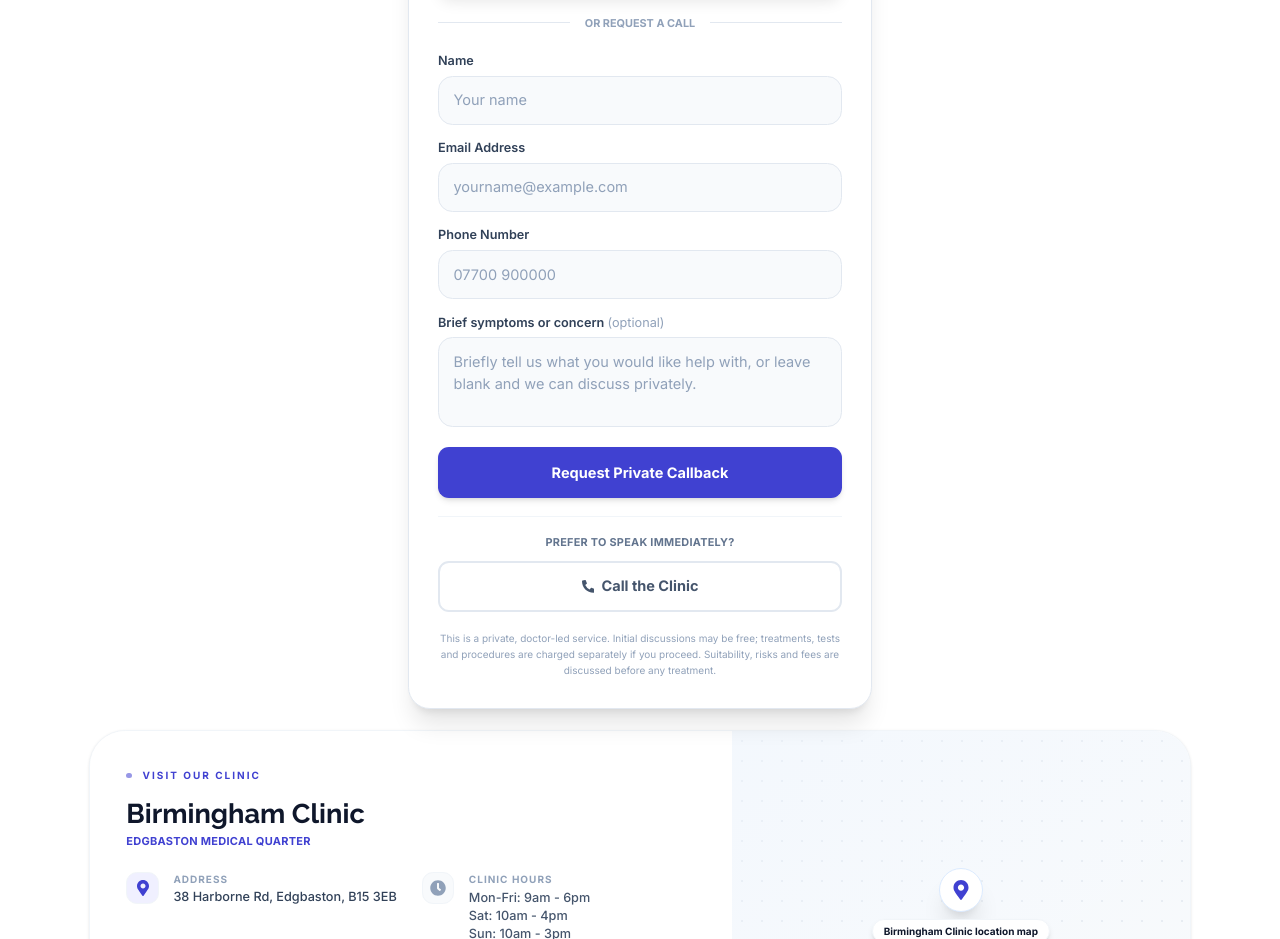
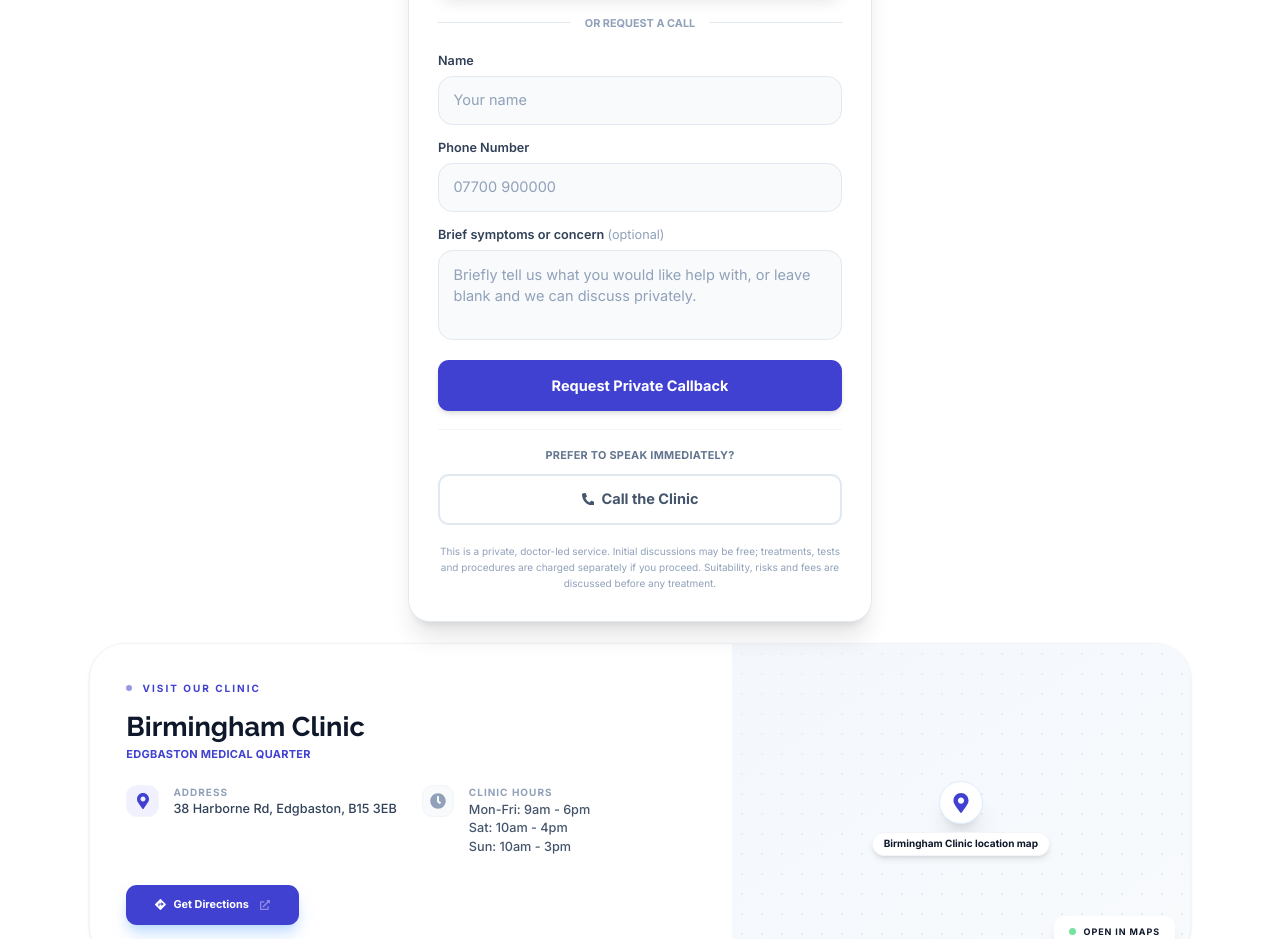
Before and after one commit to binithekid/Healing-PRP-Clinics-Preview, a Next.js app: page /birmingham/erectile-dysfunction-treatment in a window 1280 px wide. Shown: the part 4060-4999 px from the top of the page. Built offline with nearby package versions, Linux system fonts and the light colour scheme.

Commit message:
Remove email field and update email handling

```diff
--- a/src/components/GoogleAdsLeadForm.tsx
+++ b/src/components/GoogleAdsLeadForm.tsx
@@ -18,7 +18,6 @@ export default function GoogleAdsLeadForm({
   conversionLabel,
 }: GoogleAdsLeadFormProps) {
   const [name, setName] = useState("");
-  const [email, setEmail] = useState("");
   const [phone, setPhone] = useState("");
   const [concern, setConcern] = useState("");
   const [isSubmitting, setIsSubmitting] = useState(false);
@@ -28,7 +27,7 @@ export default function GoogleAdsLeadForm({
   const CLINIC_PHONE_NUMBER = "07990364147";
   const CLINIC_WHATSAPP_NUMBER = "447990364147";
 
-  const handleWhatsAppClick = () => {
+const handleWhatsAppClick = () => {
     // --- GA4 Tracking for WhatsApp Click ---
     if (typeof window !== "undefined") {
       const w = window as Window & { gtag?: (...args: unknown[]) => void };
@@ -42,7 +41,7 @@ export default function GoogleAdsLeadForm({
 
         // Fire Google Ads Conversion on WA Click if label provided
         if (conversionLabel) {
-          w.gtag("event", "conversion", { send_to: conversionLabel });
+          w.gtag('event', 'conversion', { 'send_to': conversionLabel });
         }
       }
     }
@@ -72,7 +71,7 @@ export default function GoogleAdsLeadForm({
 
         // --- NEW: Fire Google Ads Conversion on Phone Click ---
         if (conversionLabel) {
-          w.gtag("event", "conversion", { send_to: conversionLabel });
+          w.gtag('event', 'conversion', { 'send_to': conversionLabel });
         }
       }
     }
@@ -101,37 +100,18 @@ export default function GoogleAdsLeadForm({
       emailjs.init(publicKey);
       await emailjs.send(serviceId, templateId, {
         from_name: name,
-        from_email: email,
+        from_email: "google-ads@healing-prp.co.uk",
         phone: phone,
         treatment: defaultTreatment,
         clinic_location: defaultLocation || "Not specified",
-        message: `New callback request\n\nName: ${name}\nEmail: ${email}\nPhone: ${phone}\nBrief symptoms / concern: ${
+        message: `New callback request\n\nName: ${name}\nPhone: ${phone}\nBrief symptoms / concern: ${
           concern.trim() ? concern : "Not provided"
-        }\nTreatment: ${defaultTreatment}\nLocation: ${defaultLocation}\nSource page: ${sourcePage}\nPage path: ${
-          window.location.pathname
-        }`,
+        }\nTreatment: ${defaultTreatment}\nLocation: ${defaultLocation}\nSource page: ${sourcePage}\nPage path: ${window.location.pathname}`,
       });
 
-     // --- GA4 & GOOGLE ADS TRACKING ON SUCCESSFUL SUBMIT ---
+      // --- GA4 & GOOGLE ADS TRACKING ON SUCCESSFUL SUBMIT ---
       if (typeof window !== "undefined") {
-
-        // 1. Tell TypeScript about both gtag and dataLayer on the window object
-        const w = window as Window & {
-          gtag?: (...args: unknown[]) => void;
-          dataLayer?: Record<string, any>[];
-        };
-
-        // 2. Explicit DataLayer Push for Enhanced Conversions (Using 'w' instead of 'window')
-        w.dataLayer = w.dataLayer || [];
-        w.dataLayer.push({
-          event: "callback_request_submitted",
-          user_data: {
-            phone_number: phone,
-            email: email.trim().toLowerCase(),
-          },
-        });
-
-        // 3. Fire standard gtag events
+        const w = window as Window & { gtag?: (...args: unknown[]) => void };
         if (w.gtag) {
           w.gtag("event", "callback_request_submitted", {
             event_category: "lead",
@@ -142,21 +122,18 @@ export default function GoogleAdsLeadForm({
 
           // Fire Google Ads Conversion on Form Submit
           if (conversionLabel) {
-            w.gtag("event", "conversion", { send_to: conversionLabel });
+            w.gtag('event', 'conversion', { 'send_to': conversionLabel });
           }
         }
       }
 
       setIsSuccess(true);
       setName("");
-      setEmail("");
       setPhone("");
       setConcern("");
     } catch (error) {
       console.error("EmailJS Error:", error);
-      setErrorMessage(
-        "Failed to send. Please try clicking the WhatsApp button instead."
-      );
+      setErrorMessage("Failed to send. Please try clicking the WhatsApp button instead.");
     } finally {
       setIsSubmitting(false);
     }
@@ -168,22 +145,17 @@ export default function GoogleAdsLeadForm({
         <div className="w-16 h-16 bg-green-100 rounded-full flex items-center justify-center mx-auto mb-4">
           <FaCheckCircle className="text-green-600 text-3xl" />
         </div>
-        <h3 className="text-2xl font-bold font-raleway text-slate-900 mb-2">
-          Request Received
-        </h3>
+        <h3 className="text-2xl font-bold font-raleway text-slate-900 mb-2">Request Received</h3>
         <p className="text-slate-600 font-inter text-sm leading-relaxed">
-          Thank you. Your callback request has been received. We will contact
-          you discreetly.
+          Thank you. Your callback request has been received. We will contact you discreetly.
         </p>
       </div>
     );
   }
 
   return (
-    <div
-      id="google-lead-form"
-      className="bg-white rounded-3xl p-6 md:p-8 border border-slate-200 shadow-xl max-w-lg mx-auto w-full relative z-10 scroll-mt-6"
-    >
+    <div id="google-lead-form" className="bg-white rounded-3xl p-6 md:p-8 border border-slate-200 shadow-xl max-w-lg mx-auto w-full relative z-10 scroll-mt-6">
+
       {/* --- FORM HEADER --- */}
       <div className="text-center mb-6">
         <span className="inline-flex items-center gap-1.5 text-xs font-bold uppercase tracking-widest text-emerald-600 bg-emerald-50 px-3 py-1 rounded-full mb-3">
@@ -193,8 +165,7 @@ export default function GoogleAdsLeadForm({
           Request a Private Callback
         </h3>
         <p className="text-slate-500 text-sm font-inter">
-          Leave your details below or message us directly on WhatsApp for a fast,
-          discreet response.
+          Leave your details below or message us directly on WhatsApp for a fast, discreet response.
         </p>
       </div>
 
@@ -211,19 +182,14 @@ export default function GoogleAdsLeadForm({
       {/* --- DIVIDER --- */}
       <div className="flex items-center gap-4 mb-6">
         <div className="h-px bg-slate-200 flex-1"></div>
-        <span className="text-slate-400 text-xs font-bold uppercase font-inter">
-          OR REQUEST A CALL
-        </span>
+        <span className="text-slate-400 text-xs font-bold uppercase font-inter">OR REQUEST A CALL</span>
         <div className="h-px bg-slate-200 flex-1"></div>
       </div>
 
       {/* --- FORM FIELDS --- */}
       <form onSubmit={handleSubmit} className="space-y-4">
         <div>
-          <label
-            htmlFor="name"
-            className="block text-sm font-semibold text-slate-700 mb-1.5 font-inter"
-          >
+          <label htmlFor="name" className="block text-sm font-semibold text-slate-700 mb-1.5 font-inter">
             Name
           </label>
           <input
@@ -239,29 +205,7 @@ export default function GoogleAdsLeadForm({
         </div>
 
         <div>
-          <label
-            htmlFor="email"
-            className="block text-sm font-semibold text-slate-700 mb-1.5 font-inter"
-          >
-            Email Address
-          </label>
-          <input
-            type="email"
-            id="email"
-            required
-            autoComplete="email"
-            value={email}
-            onChange={(e) => setEmail(e.target.value)}
-            className="w-full px-4 py-3.5 bg-slate-50 border border-slate-200 rounded-2xl focus:ring-2 focus:ring-[#4041d1] focus:border-[#4041d1] outline-none transition-all font-inter text-slate-900 placeholder:text-slate-400"
-            placeholder="yourname@example.com"
-          />
-        </div>
-
-        <div>
-          <label
-            htmlFor="phone"
-            className="block text-sm font-semibold text-slate-700 mb-1.5 font-inter"
-          >
+          <label htmlFor="phone" className="block text-sm font-semibold text-slate-700 mb-1.5 font-inter">
             Phone Number
           </label>
           <input
@@ -277,12 +221,8 @@ export default function GoogleAdsLeadForm({
         </div>
 
         <div>
-          <label
-            htmlFor="concern"
-            className="block text-sm font-semibold text-slate-700 mb-1.5 font-inter"
-          >
-            Brief symptoms or concern{" "}
-            <span className="text-slate-400 font-normal">(optional)</span>
+          <label htmlFor="concern" className="block text-sm font-semibold text-slate-700 mb-1.5 font-inter">
+            Brief symptoms or concern <span className="text-slate-400 font-normal">(optional)</span>
           </label>
           <textarea
             id="concern"
@@ -326,9 +266,7 @@ export default function GoogleAdsLeadForm({
       {/* --- COMPLIANCE FOOTER NOTE --- */}
       <div className="mt-5 text-center">
         <p className="text-[10px] leading-relaxed text-slate-400 font-inter">
-          This is a private, doctor-led service. Initial discussions may be free;
-          treatments, tests and procedures are charged separately if you proceed.
-          Suitability, risks and fees are discussed before any treatment.
+          This is a private, doctor-led service. Initial discussions may be free; treatments, tests and procedures are charged separately if you proceed. Suitability, risks and fees are discussed before any treatment.
         </p>
       </div>
     </div>
```
